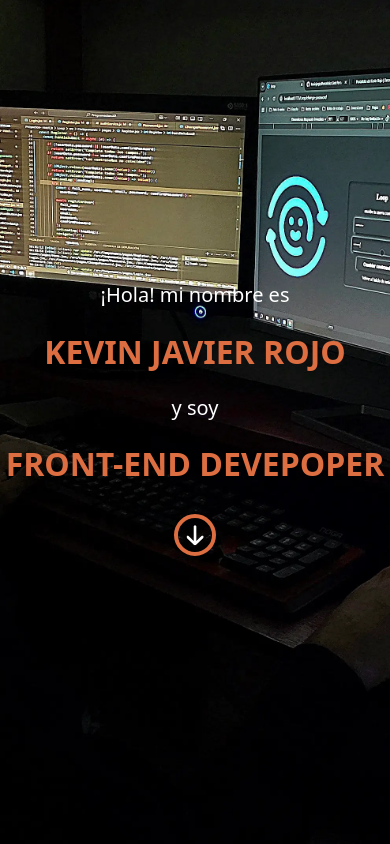
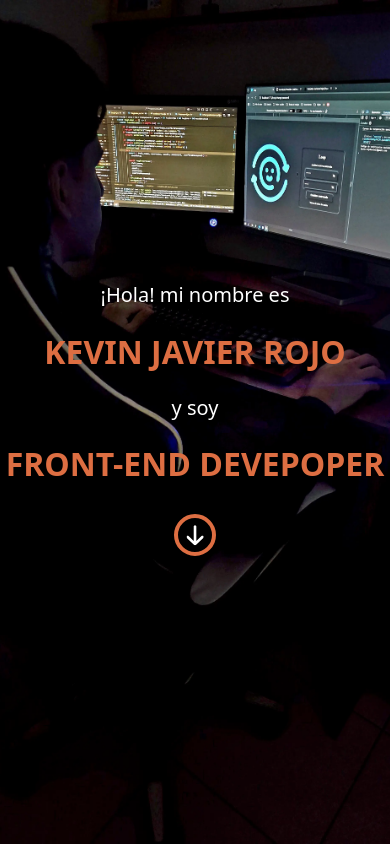
Before and after one commit to kevinjrojo/Portafolio, a React (Vite) app: page / in a window 390 px wide. Shown: the top 844 px of the page. Built offline with nearby package versions, Linux system fonts and the light colour scheme.

Commit message:
cambio de foto en intro

```diff
--- a/src/styles/intro.css
+++ b/src/styles/intro.css
@@ -113,5 +113,6 @@
     display: flex;
     flex-direction: column;
     justify-content: center;
+    background-image: url("../assets/foto kevin 2.webp");
   }
 }
```
